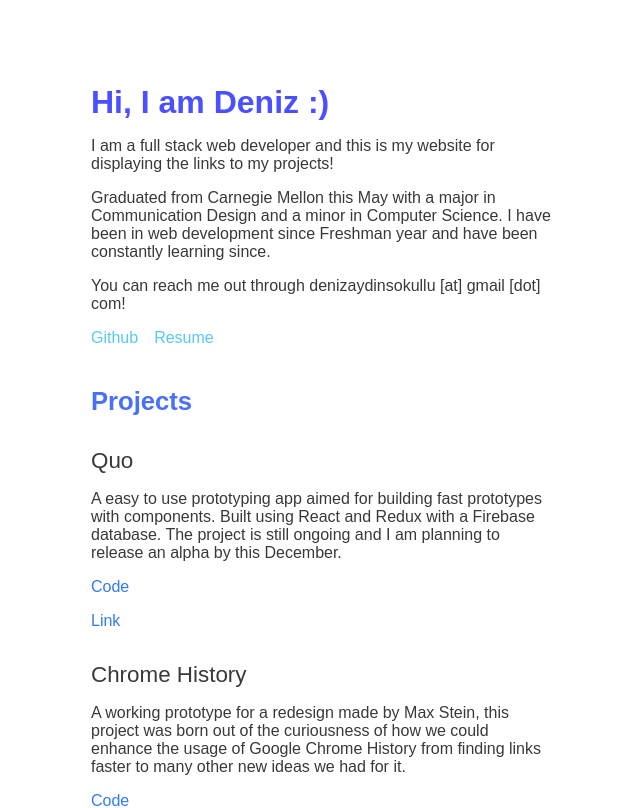
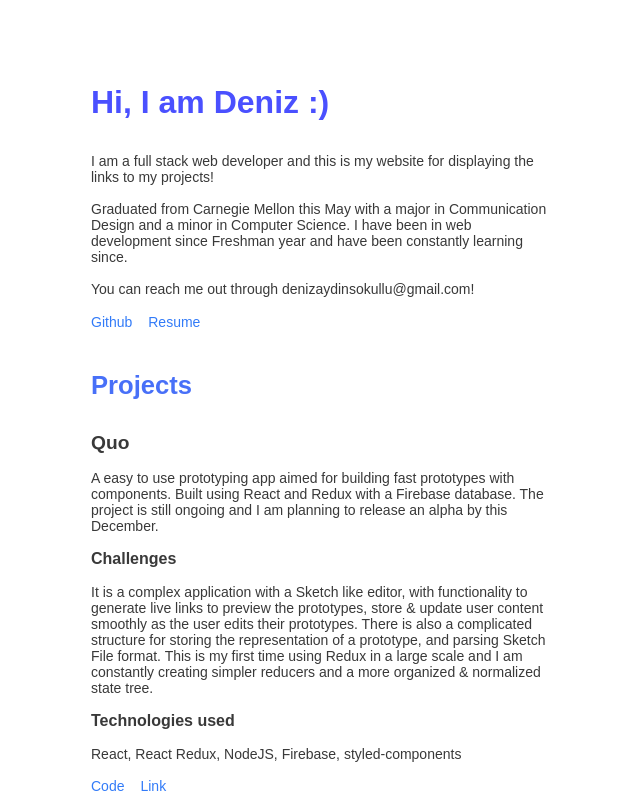
Before and after one commit to denizsokullu/portfolio, a React (Create React App) app: page / in a window 1280 px wide. Shown: the top 808 px of the page, without its empty margins (319-959 px from the left). Built offline with nearby package versions, Linux system fonts and the light colour scheme.

Commit message:
added almost all project information

```diff
--- a/src/App.js
+++ b/src/App.js
@@ -1,7 +1,5 @@
 import React, { Component } from 'react';
-import logo from './logo.svg';
 import styled from 'styled-components';
-import { injectGlobal } from 'styled-components'
 
 // Component imports
 
@@ -11,6 +9,11 @@ import Intro from './components/Intro';
 const AppWrapper = styled.div`
   box-sizing:border-box;
   padding:20px;
+  .disclaimer{
+    margin-top:4rem;
+    margin-bottom:2rem;
+    font-size:.875rem;
+  }
 `
 
 class App extends Component {
@@ -19,6 +22,9 @@ class App extends Component {
       <AppWrapper className="App">
         <Intro/>
         <Projects/>
+        <p className='disclaimer'>
+          Disclaimer: As a web developer, I could have created a website to showcase my skills, but instead I wanted to showcase the projects I work on which I spent most of my time during & outside of school. The projects are organized by most recent and most important. This website was built using React and the code is available in my Github.
+        </p>
       </AppWrapper>
     );
   }
--- a/src/components/Intro.jsx
+++ b/src/components/Intro.jsx
@@ -5,21 +5,18 @@ const IntroWrapper = styled.div`
   margin-top:4rem;
   h1{
     color:#4A50FF;
+    margin-bottom:2rem;
   }
   p, div {
     margin-top:1rem;
   }
+  p{
+    font-size:.875rem;
+  }
   span{
     margin-right:1rem;
     a{
-      text-decoration:none;
-      color:#56C8F7;
-      &:visited{
-        color:#327BF8;
-      }
-      &:hover{
-        text-decoration: underline;
-      }
+      font-size:.875rem;
     }
   }
 `
@@ -31,7 +28,7 @@ class Intro extends Component {
         <h1>Hi, I am Deniz :)</h1>
         <p>I am a full stack web developer and this is my website for displaying the links to my projects!</p>
         <p>Graduated from Carnegie Mellon this May with a major in Communication Design and a minor in Computer Science. I have been in web development since Freshman year and have been constantly learning since.</p>
-        <p>You can reach me out through denizaydinsokullu [at] gmail [dot] com!</p>
+        <p>You can reach me out through denizaydinsokullu@gmail.com!</p>
         <div>
           <span><a href={'https://github.com/denizsokullu'} target='_blank'>Github</a></span>
           <span><a href={'https://github.com/denizsokullu'} target='_blank'>Resume</a></span>
--- a/src/components/Projects.jsx
+++ b/src/components/Projects.jsx
@@ -3,16 +3,26 @@ import styled from 'styled-components';
 import projectData from './projectData';
 
 const ProjectChunkWrapper = styled.div`
-  margin-top:2rem;
+  margin-bottom:4rem;
   h1{
-    font-size:1.4rem;
-    font-weight:500;
+    font-size:1.2rem;
+    font-weight:600;
   }
-  p{
+  p, div{
     margin-top:1rem;
+    font-size:.875rem;
+  }
+  h3{
+    font-size:1rem;
+    font-weight:600;
   }
   .desc{
 
+  }
+  div span{
+    a{
+      margin-right:1rem;
+    }
   }
 
 `
@@ -22,6 +32,7 @@ const ProjectWrapper = styled.div`
   & > h1 {
     font-size:1.6rem;
     color:#4870F8;
+    margin-bottom:2rem;
   }
 `
 
@@ -36,18 +47,36 @@ class Link extends Component {
 class ProjectChunk extends Component {
   render(){
     const project = this.props.project;
+    console.log(typeof project.link)
     return(
-      <ProjectChunkWrapper>
+      <ProjectChunkWrapper className='project-chunk'>
         <h1>{project.title}</h1>
         <p className='desc'>
           { project.desc !== '' ? project.desc : 'Project description not added'}
         </p>
-        <p>
+        <div>
+          <h3>Challenges</h3>
+          <p> {project.challenges} </p>
+        </div>
+        <div>
+          <h3>Technologies used</h3>
+          <p> {project.techUsed.join(', ') }</p>
+        </div>
+        <div>
+        <span>
           { project.code !== '' ? <Link to={project.code} text="Code"/> : 'Code not available'}
-        </p>
-        <p>
-          { project.link !== '' ? <Link to={project.link} text="Link"/> : 'Link not available'}
-        </p>
+        </span>
+        <span>
+          { project.link !== '' ?
+              typeof project.link === 'object' ?
+                  Object.keys(project.link).map((l,i)=>{
+                    console.log(project.link[l],l)
+                    return <Link to={project.link[l]} text={l}/>
+                  })
+               : <Link to={project.link} text="Link"/>
+            : 'Link not available'}
+        </span>
+        </div>
       </ProjectChunkWrapper>
     )
   }
--- a/src/components/projectData.js
+++ b/src/components/projectData.js
@@ -1,45 +1,66 @@
 const projectData = [
   {
-    title:"Quo",
-    desc:"A easy to use prototyping app aimed for building fast prototypes with components. Built using React and Redux with a Firebase database. The project is still ongoing and I am planning to release an alpha by this December.",
-    code:"https://github.com/denizsokullu/quo-app",
-    link:"http://quo-app-test.herokuapp.com",
+    title:`Quo`,
+    desc:`A easy to use prototyping app aimed for building fast prototypes with components. Built using React and Redux with a Firebase database. The project is still ongoing and I am planning to release an alpha by this December.`,
+    challenges:`It is a complex application with a Sketch like editor, with functionality to generate live links to preview the prototypes, store & update user content smoothly as the user edits their prototypes. There is also a complicated structure for storing the representation of a prototype, and parsing Sketch File format. This is my first time using Redux in a large scale and I am constantly creating simpler reducers and a more organized & normalized state tree.`,
+    code:`https://github.com/denizsokullu/quo-app`,
+    link:`http://quo-app-test.herokuapp.com`,
+    techUsed:['React', 'React Redux', 'NodeJS', 'Firebase', 'styled-components'],
   },
   {
-    title:"Chrome History",
-    desc:"A working prototype for a redesign made by Max Stein, this project was born out of the curiousness of how we could enhance the usage of Google Chrome History from finding links faster to many other new ideas we had for it.",
-    code:"https://github.com/denizsokullu/chrome-history",
-    link:"http://chrome-history.herokuapp.com",
+    title:`Chrome History`,
+    desc:`A working prototype for a redesign made by Max Stein, this project was born out of the curiousness of how we could enhance the usage of Google Chrome History from finding links faster to many other new ideas we had for it.`,
+    challenges:`Applying the Google Material UI to new interactions and components was the core challenge. I had a lot of fun creating smooth animations for the sidebar but wished if the content was actually connected to the history of the user. The data visualizations were simple to create but unfortunately styling them to our needs was pretty hacky as Google was still providing an archaic API for generating the graphs.`,
+    code:`https://github.com/denizsokullu/chrome-history`,
+    link:`http://chrome-history.herokuapp.com`,
+    techUsed:['React','NodeJS','Material-UI Components'],
   },
   {
-    title:"Lunar Gala Projects",
-    desc:"Lunar Gala is CMU's biggest student run event which hosts an annual fashion show. Having worked as the main web developer for Lunar Gala since last summer, I had to create a timeline that would show the event 20+ year long history, and also the theme promo website for Lunar Gala 2018: Ferox.",
-    code:"",
-    link:"",
+    title:`Lunar Gala Projects`,
+    desc:`Lunar Gala is CMU's biggest student run event which hosts an annual fashion show. Having worked as the main web developer for Lunar Gala since last summer, I had to create a timeline that would show the event 20+ year long history, and also the theme promo website for Lunar Gala 2018: Ferox.`,
+    challenges:`I'd say the hardest part was working with old code base for the timeline as the code lived in a Wordpress project. The framework I created for the grid framework had some problems with certain mobile browsers which took a lot of testing to fix. But the custom framework gave us a lot of freedom and speed later on as we didn't rely on any UI framework that could have caused us compatibility issues.`,
+    code:`http://github.com/denizsokullu/lunar-gala`,
+    link:{'2018 Theme Site':`http://2018.lunargala.org`,Timeline:`http://lunargala.org/timeline`},
+    techUsed:['NodeJS','Custom framework for the UI'],
   },
   {
-    title:"ACM@CMU Algorithms with a Purpose 2018",
-    desc:"",
-    code:"",
-    link:"",
+    title:`ACM@CMU Algorithms with a Purpose 2018`,
+    desc:`ACM's CMU branch hosts a series of events throughout the year. As the Creative Director of ACMU@CMU, and the main developer, I created the application to handle the programming day long contest for Algorithms with a Purpose 2018. Mostly based on the rules of the famous board game Risk, the students had to create AIs that would fight each other in a tournament style to conquer the most spots for their fast food chain.`,
+    challenges:`I had to create a server that would accept student code, run it safely with the main code to create an output, and display the output as an animation. The challenges were making sure that during the competition the server wouldn't crash and the students wouldn't be disqualified for 'technical reasons'. I also had to create a public pool where submissions would be automatically matched as well as a tournament bracket system for the final submisssions. I also had to tweak the animation library Anime.js to handle large inputs of data for smooth playback.`,
+    code:`http://github.com/denizsokullu/awap-2018`,
+    link:`http://awap-2018.denizsokullu.com`,
+    techUsed:['NodeJS','Pug','Express','Firebase','Anime.js'],
   },
   {
-    title:"Computational Design Projects",
-    desc:"",
-    code:"",
-    link:"",
+    title:`IBM ICS Junior Summer Internship + Senior Part Time Work`,
+    desc:`I worked in IBM Littleton, MA last summer under my manager Ethan Perry for IBM's Collaborative Solutions Design Team. My main task throughout the summer was to research if visual theming for the Connections application was possible and what were the possible options if so. After creating initial demos for the theming, this project was assigned a team and I stayed for the whole Senior year of my college as a part time employee working remotely to help the team to make theming a reality.`,
+    challenges:`This was my first exposure to an Agile development environment with scrums almost every morning and a very organized task management. Technically, I had to learn how Connections worked in the back-end and how the current setup could be used to deliver a theme to the user of an organization. In terms of theming we created an organized stylesheet structure with the simplest variables to apply colors to components across Connections and constantly tested across multiple browsers before releasing the updates.`,
+    techUsed:['NodeJS','SASS','Jquery']
   },
   {
-    title:"CMU School of Design Census",
-    desc:"",
-    code:"",
-    link:"",
+    title:`Computational Design Projects`,
+    desc:`A design class taught by Kyuha Shim, Computational Design let me explore ways to create interesting typography using coding, and also to create a flipbook through coding!`,
+    challenges:`Generative Typewriter - initially started as a single animation for text, I turned it into a sandbox for animating text. The project isn't complete as the final goal was to create an exportable version that could be displayed on any website. It was my first time using an online database and learning what 'callback hell' is(Now saved by promises!).
+    Flipbook Generator - was my attempt to write a simple AI that placed shapes of an vector art(mainly cute pets) randomly on the canvas and compared it to the final artwork and improved upon itss placing by slowly mutating its trials. The underlying algorithm known as the Genetic Algorithm was inspired by Dan from Coding Rainbow on YouTube!`,
+    code:`http://github.com/denizsokullu/computational-design`,
+    link:`http://computational-design.denizsokullu.com`,
+    techUsed:['React','NodeJS','p5.js'],
   },
   {
-    title:"The Gap",
-    desc:"",
-    code:"",
-    link:"",
+    title:`CMU School of Design Census`,
+    desc:`As a part of our Junior Communication Design Studio, we had a chance to collect information about CMU School of Design graduates that were located in San Francisco. Our data involved their interests and habits as designers which spanned the last few decades of graduates. We took that information and created a pixel-art interactive website to show the differences between the the different eras of CMU designers in San Francisco.`,
+    challenges:`Creating the assets actually! Those were all done by my group consisting of Natalie Harmon, Christie Chong, Juliana Nam and me.`,
+    code:`http://github.com/denizsokullu/cmu-design-census`,
+    link:`cmu-design-census.denizsokullu.com`,
+    techUsed:['NodeJS','HTML'],
+  },
+  {
+    title:`The Gap`,
+    desc:`The final project of the Advanced Web Design class, Sara Remi Fields, Ruby He and I thought about depicting the gap of education in the US between different economic classes and locations.`,
+    challenges:`I think the hardest part about was the time crunch and the fact and using some experimental CSS features such as clipping masks.`,
+    code:`http://github.com/denizsokullu/the-gap`,
+    link:`the-gap.denizsokullu.com`,
+    techUsed:['NodeJS','HTML'],
   },
 
 ]
```
Also changed, not shown: src/logo.svg (deleted), 1 other file (tests, documents, lock files or other folders).
